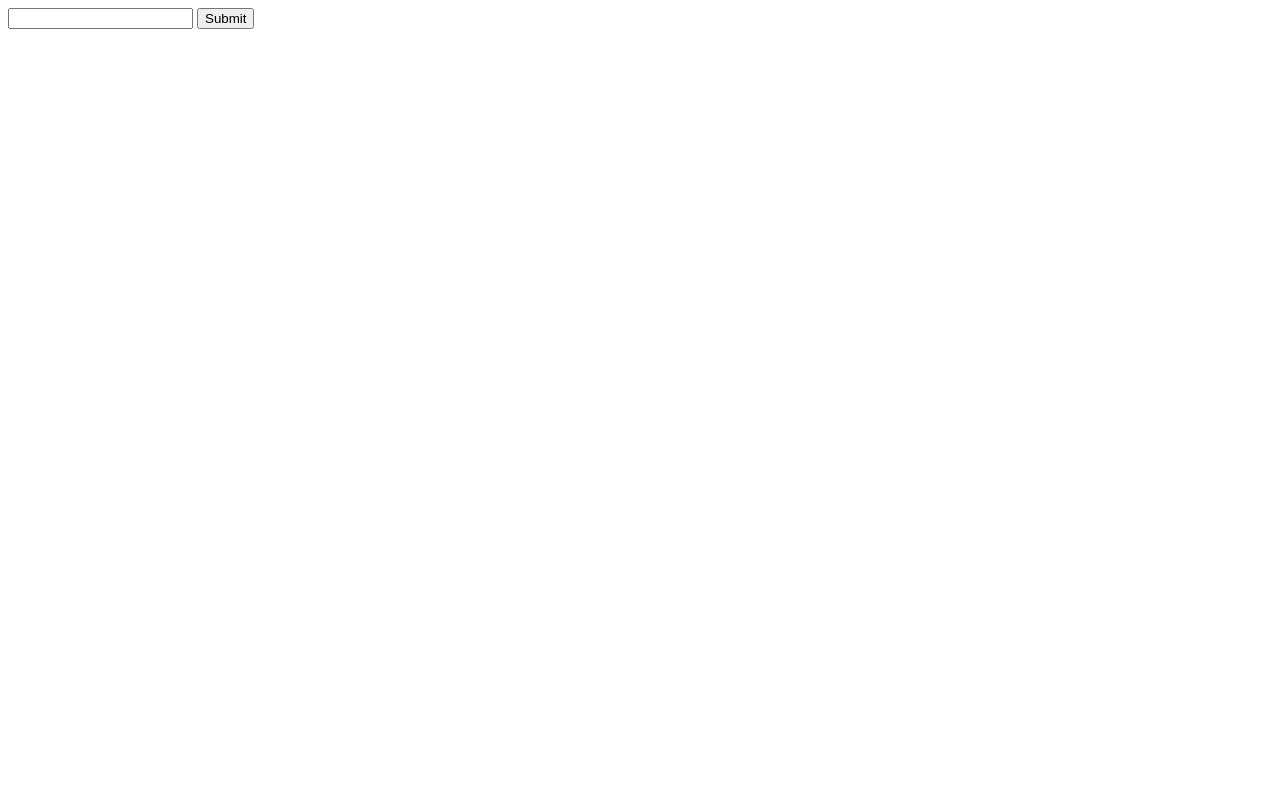
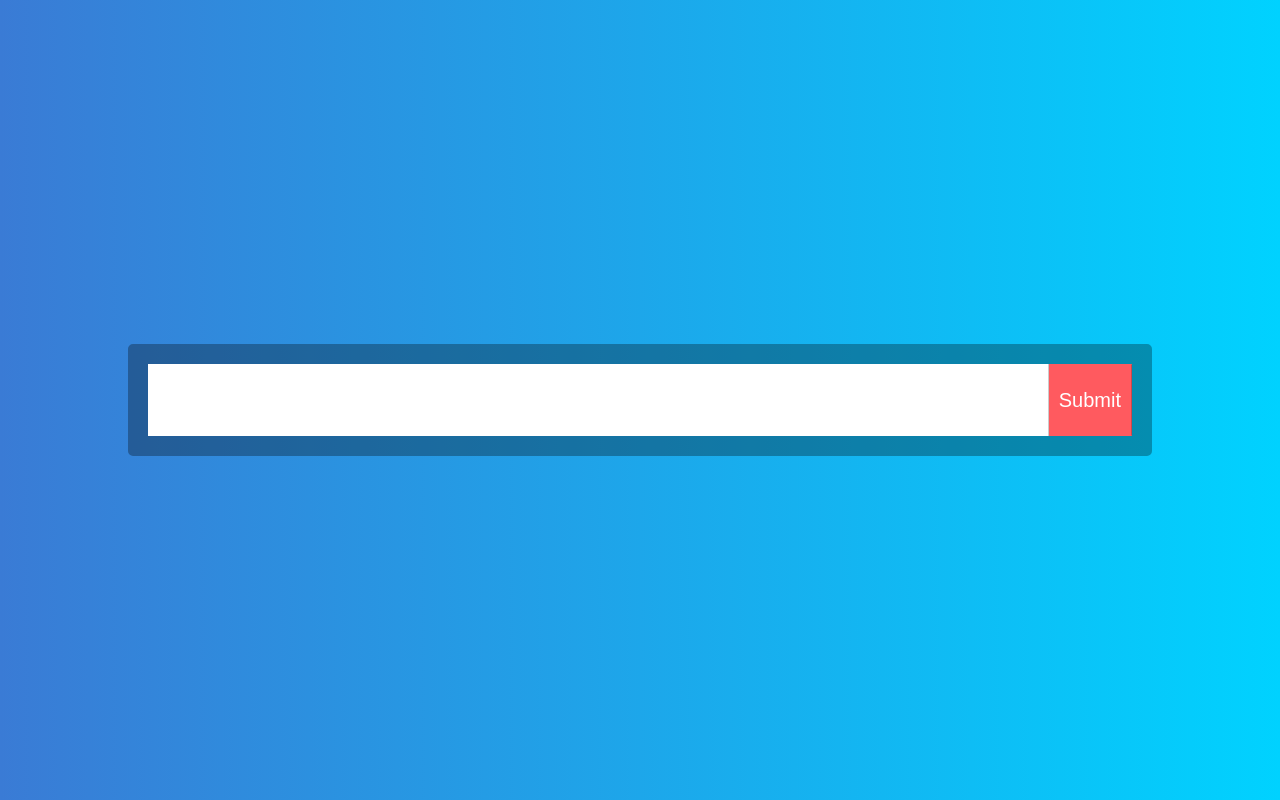
Before and after one commit to GraySmith00/gs-complete-me, a website built with webpack: page index.html in a window 1280 px wide. Built offline with nearby package versions, Linux system fonts and the light colour scheme.

Commit message:
Add styling to ui

```diff
--- a/index.html
+++ b/index.html
@@ -4,6 +4,7 @@
   <meta charset="UTF-8">
   <meta name="viewport" content="width=device-width, initial-scale=1.0">
   <meta http-equiv="X-UA-Compatible" content="ie=edge">
+  <link rel="stylesheet" href="./public/stylesheets/styles.css">
   <title>Document</title>
 </head>
 <body>
--- a/lib/PrefixTrie.js
+++ b/lib/PrefixTrie.js
@@ -54,7 +54,7 @@ export default class PrefixTrie {
         getWords(newString, node.children[key]);
       });
     }
-    console.log(suggestions);
+
     return suggestions;
   }
 
--- /dev/null
+++ b/public/stylesheets/styles.css
@@ -0,0 +1,69 @@
+html {
+  box-sizing: border-box;
+}
+
+*,
+*:before,
+*:after {
+  box-sizing: inherit;
+}
+
+body {
+  font-family: sans-serif;
+  margin: 0;
+  overflow: hidden;
+  background: #00d2ff; /* fallback for old browsers */
+  background: -webkit-linear-gradient(
+    to right,
+    #3a7bd5,
+    #00d2ff
+  ); /* Chrome 10-25, Safari 5.1-6 */
+  background: linear-gradient(
+    to right,
+    #3a7bd5,
+    #00d2ff
+  ); /* W3C, IE 10+/ Edge, Firefox 16+, Chrome 26+, Opera 12+, Safari 7+ */
+}
+
+a {
+  color: white;
+}
+
+.page-wrapper {
+  display: flex;
+  justify-content: center;
+  align-items: center;
+
+  height: 100vh;
+  width: 100%;
+}
+
+input[type='text'] {
+  width: 100%;
+}
+
+input[type='submit'] {
+  background: #ff5a5f;
+  border-top: 1px solid #ff5a5f;
+  border-bottom: 1px solid #ff5a5f;
+  color: white;
+}
+
+.trie-form {
+  display: flex;
+  border: 20px solid rgba(0, 0, 0, 0.3);
+  border-radius: 5px;
+  width: 80%;
+}
+
+.trie-form > * {
+  border: 0;
+  padding: 10px;
+  background: white;
+  line-height: 50px;
+  font-size: 20px;
+  border-radius: 0;
+  outline: 0;
+  border-right: 1px solid rgba(0, 0, 0, 0.2);
+  -webkit-appearance: none;
+}
--- a/webpack.config.js
+++ b/webpack.config.js
@@ -1,5 +1,3 @@
-const path = require('path');
-
 module.exports = {
   devtool: 'inline-source-map',
   entry: {
```
